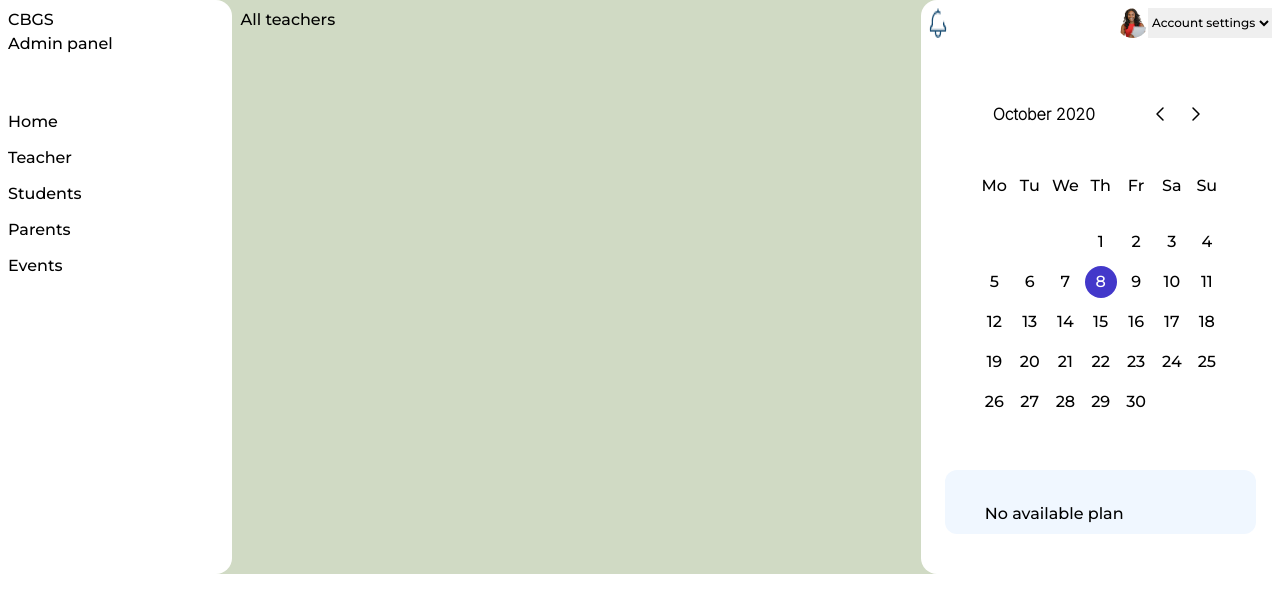
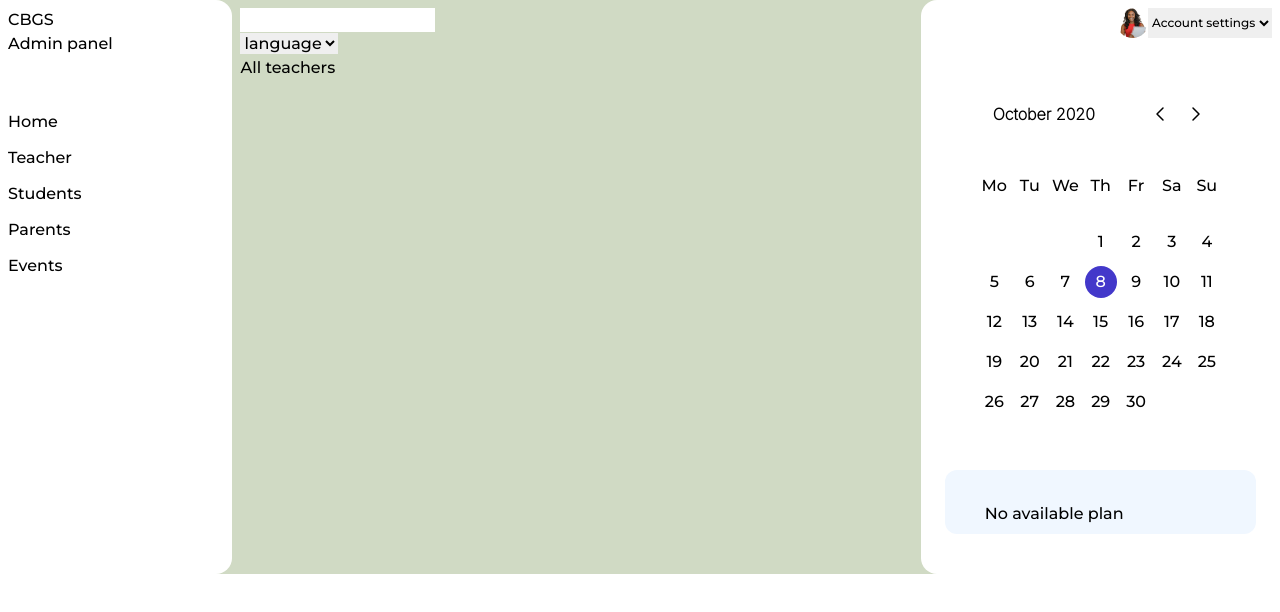
Before and after one commit to YannickZahinda/Congolese_British_Grammar_School_app, a React (Vite) app: page /dashboard in a window 1280 px wide. Shown: the top 612 px of the page. Built offline with nearby package versions, Linux system fonts and the light colour scheme.

Commit message:
add react coreui icon package

```diff
--- a/package.json
+++ b/package.json
@@ -9,6 +9,7 @@
     "preview": "vite preview"
   },
   "dependencies": {
+    "@coreui/react": "^4.5.0",
     "@emotion/react": "^11.10.5",
     "@emotion/styled": "^11.10.5",
     "@fortawesome/fontawesome-svg-core": "^6.2.1",
--- a/src/assets/index.js
+++ b/src/assets/index.js
@@ -12,6 +12,7 @@ import lualabaflag from './lualabaflag pic.png'
 import cbglogo from './CBGClogo.png'
 import accountPic from './account.png'
 import notificationIcon from './notif.png'
+import languageIcon from './language.png'
 
 
 export {
@@ -28,5 +29,6 @@ export {
   lualabaflag,
   cbglogo,
   accountPic,
-  notificationIcon
+  notificationIcon,
+  languageIcon
 }
--- a/src/components/views/dashboard/index.jsx
+++ b/src/components/views/dashboard/index.jsx
@@ -1,6 +1,6 @@
 import React from "react";
 import {accountPic} from "../../../assets"
-import {notificationIcon} from "../../../assets"
+import {languageIcon} from "../../../assets"
 
 const Dashboard = () => {
   return (
@@ -16,13 +16,27 @@ const Dashboard = () => {
           <li>Events</li>
         </ul>
       </aside>
-      <div className=" w-3/4 p-2">All teachers</div>
+      <div className=" w-3/4 p-2">
+        <div>
+          <input type="text" />
+          <div>
+            {/* <img src={languageIcon} alt="language icon" /> */}
+            <i class="cis-language"></i>
+            <select name="" id="">
+              <option value="langue">language</option>
+              <option value="anglais">anglais</option>
+              <option value="francais">francais</option>
+            </select>
+          </div>
+        </div>
+        All teachers
+      </div>
       <aside className=" w-1.8/4 p-2 bg-white rounded-l-2xl">
         <div className="flex justify-between">
-          <img src={notificationIcon} alt="notification icon" className="rounded-full h-auto " />
+          <ion-icon name="notifications" ></ion-icon>
           <div className="flex text-xs">
-            <img src={accountPic} alt="account pic" className="rounded-full" />
-            <select name="">
+            <img src={accountPic} alt="account pic"  className="rounded-full" />
+            <select name="select">
               <option value="accountsetting">Account settings</option>
               <option value="logout">logout</option>
             </select>
```
Also changed, not shown: src/assets/language.png (added), 1 other file (tests, documents, lock files or other folders).
